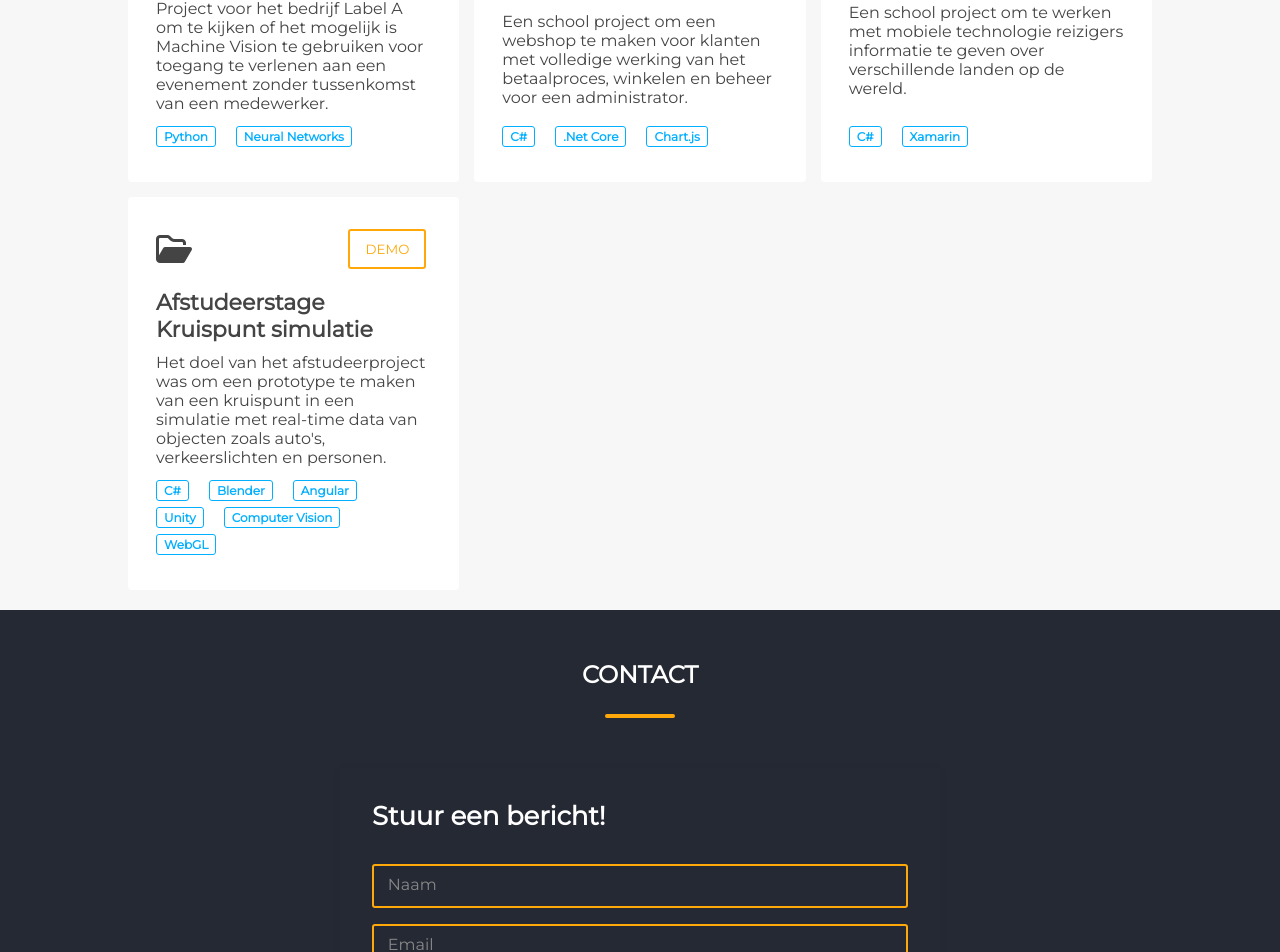
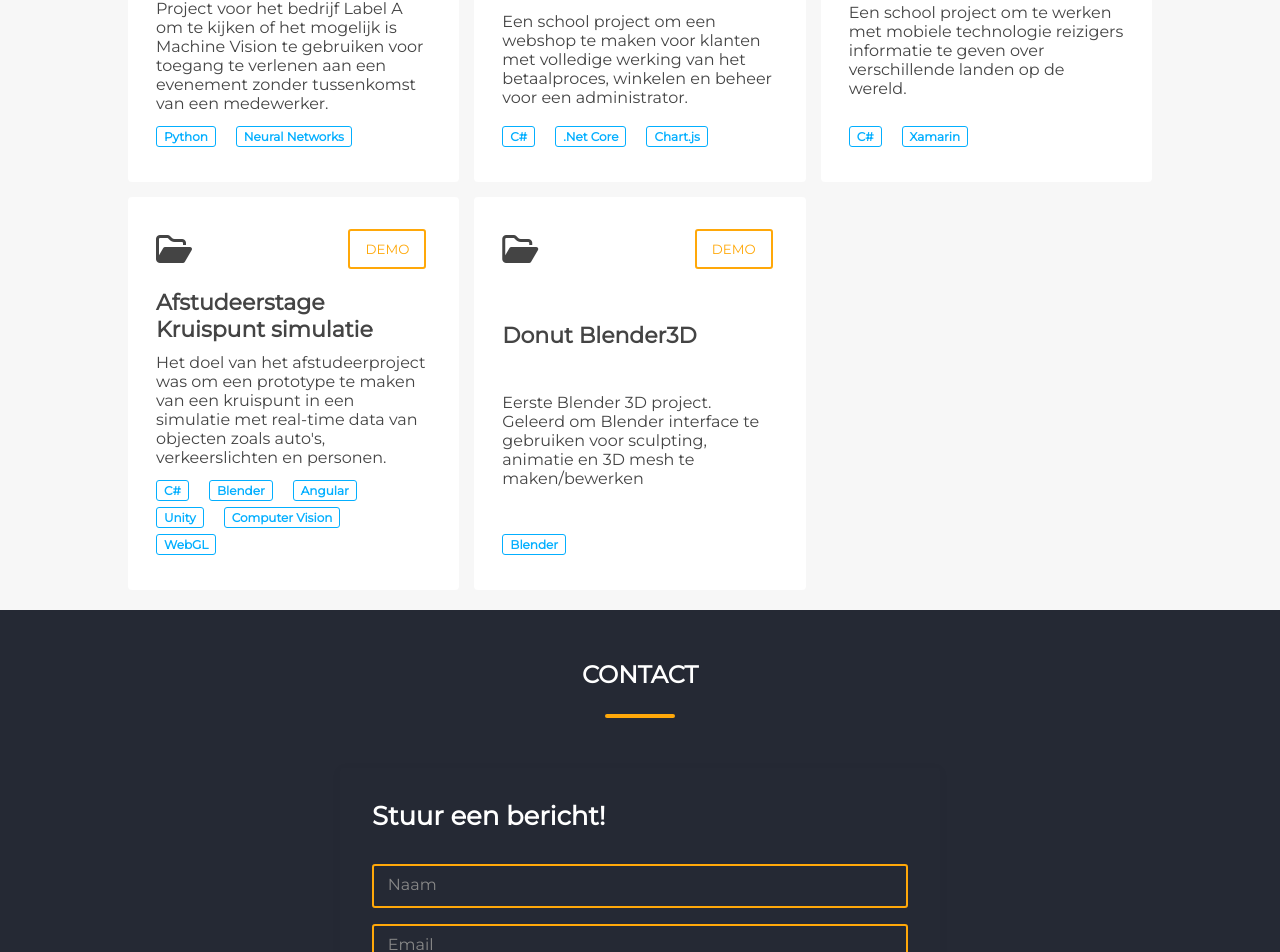
Before and after one commit to TimO143/v2, a React (Create React App) app: page / in a window 1280 px wide. Shown: the part 2131-3083 px from the top of the page. Built offline with nearby package versions, Linux system fonts and the light colour scheme; the HTML template or start-up script is replaced by a standard one.

Commit message:
added project Blender Donut

```diff
--- a/src/pages/Projects/index.js
+++ b/src/pages/Projects/index.js
@@ -102,6 +102,15 @@ function Projects() {
             en personen."
             tech={['C#','Blender',"Angular","Unity","Computer Vision","WebGL"]}
             />
+            <ProjectItem
+            title='Donut Blender3D'
+            demoId='DlwisD4siYM'
+            isVideo={true}
+            github=''
+            info="Eerste Blender 3D project. Geleerd om Blender interface te gebruiken voor sculpting, animatie en 3D mesh te maken/bewerken"
+            tech={['Blender']}
+            />
+
         </div>
     </div>
 
```
